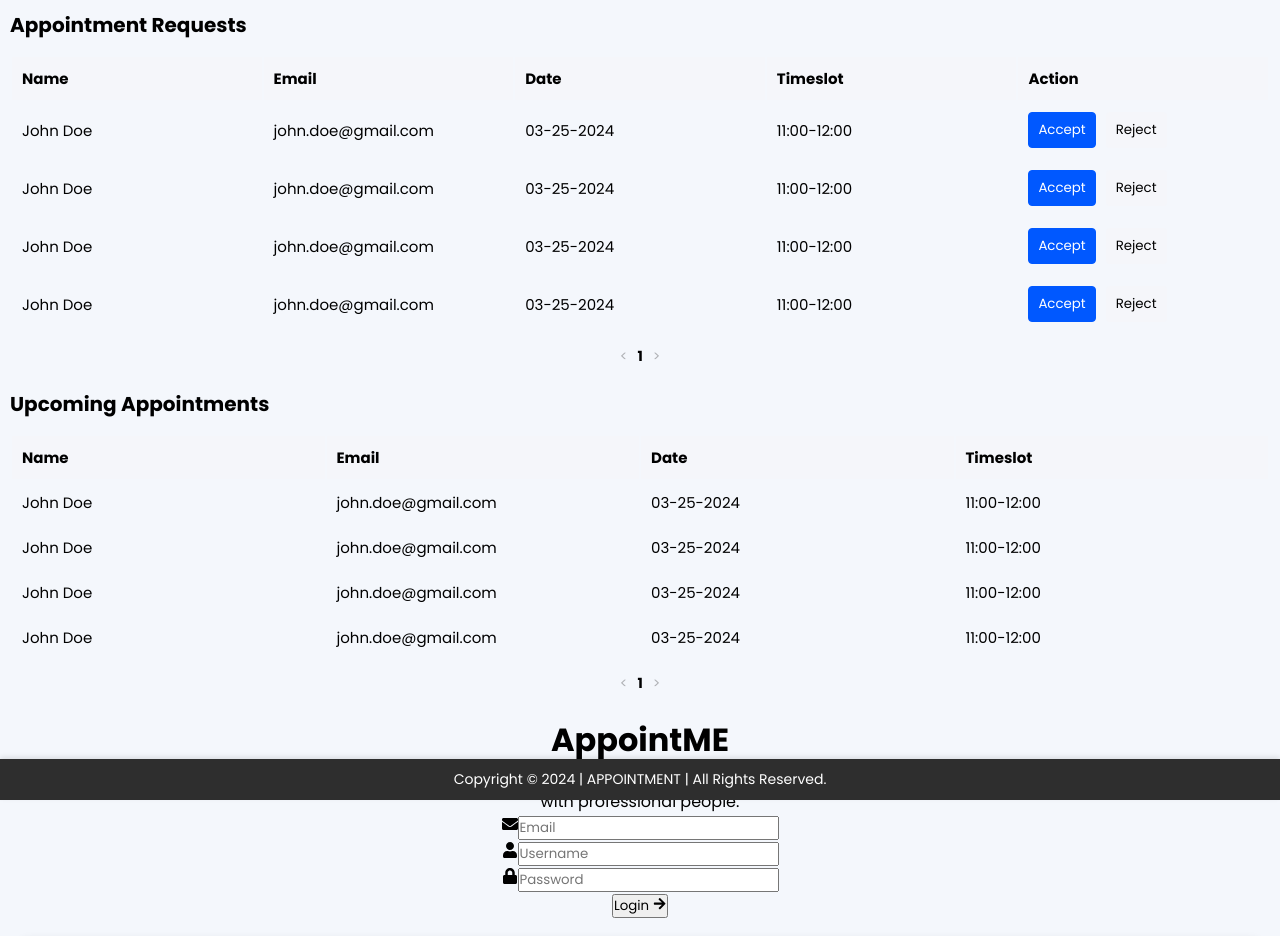
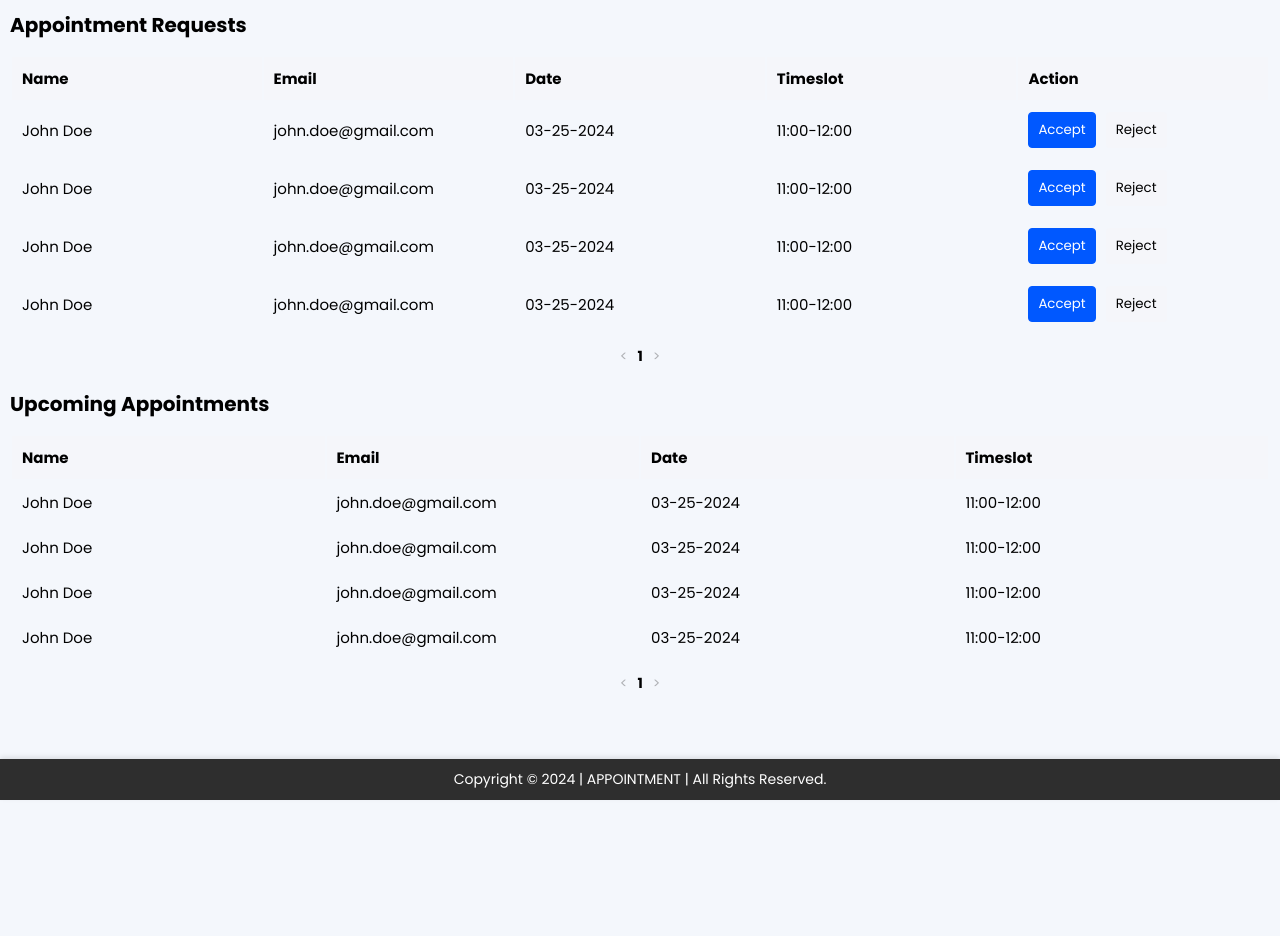
Before and after one commit to itsathefak/Capstone, a React (Create React App) app in the folder client/: page / in a window 1280 px wide. Shown: the top 936 px of the page. Built offline with nearby package versions, Linux system fonts and the light colour scheme.

Commit message:
add styling to login component

```diff
--- a/client/src/index.css
+++ b/client/src/index.css
@@ -220,3 +220,120 @@ body {
     font-size: 10px;
   }
 }
+
+/* Login page css starts */
+.login-page-containerAK {
+  display: flex;
+  align-items: center;
+  justify-content: space-between;
+  height: 100vh;
+  background-color: #F4F7FC;
+  margin-right: auto;
+  margin-left: auto;
+  padding-left: 3rem;
+  padding-right: 3rem;
+}
+
+.login-heading-containerAK {
+  color: #2E2E2E;
+}
+
+.appointme-titleAK {
+  font-size: 36px;
+  font-weight: bold;
+  margin-bottom: 10px;
+  text-align: left;
+}
+
+.appointme-descriptionAK {
+  font-size: 16px;
+  max-width: 500px;
+  line-height: 1.5;
+  text-align: left;
+}
+
+
+
+.login-formAK {
+  background-color: white;
+  padding: 30px;
+  border-radius: 8px;
+  box-shadow: 0px 4px 12px rgba(0, 0, 0, 0.1);
+  width: 350px;
+}
+
+.input-containerAK {
+  display: flex;
+  align-items: center;
+  margin-bottom: 20px;
+  border-bottom: 1px solid #ccc;
+}
+
+.input-iconAK {
+  margin-right: 10px;
+  color: #0058FF;
+}
+
+.login-inputAK {
+  width: 100%;
+  border: none;
+  outline: none;
+  padding: 10px 0;
+  font-size: 14px;
+  background: transparent;
+}
+
+.login-buttonAK {
+  width: 100%;
+  background-color: #0058FF;
+  color: white;
+  border: none;
+  padding: 12px;
+  font-size: 16px;
+  border-radius: 23px;
+  cursor: pointer;
+  display: flex;
+  justify-content: center;
+  align-items: center;
+  transition: background-color 0.3s;
+}
+
+.login-buttonAK:hover {
+  background-color: #0046cc;
+}
+
+.arrow-iconAK {
+  margin-left: 8px;
+}
+
+
+
+@media (max-width: 1024px) {
+
+  .login-heading-containerAK {
+    display: block;
+  }
+
+  .login-page-containerAK {
+    display: flex;
+    align-items: center;
+    justify-content: center;
+  }
+
+}
+
+@media (max-width: 768px) {
+
+
+  .login-heading-containerAK {
+    display: none;
+  }
+
+  .login-page-containerAK {
+    display: flex;
+    align-items: center;
+    justify-content: center;
+  }
+
+
+}
```
